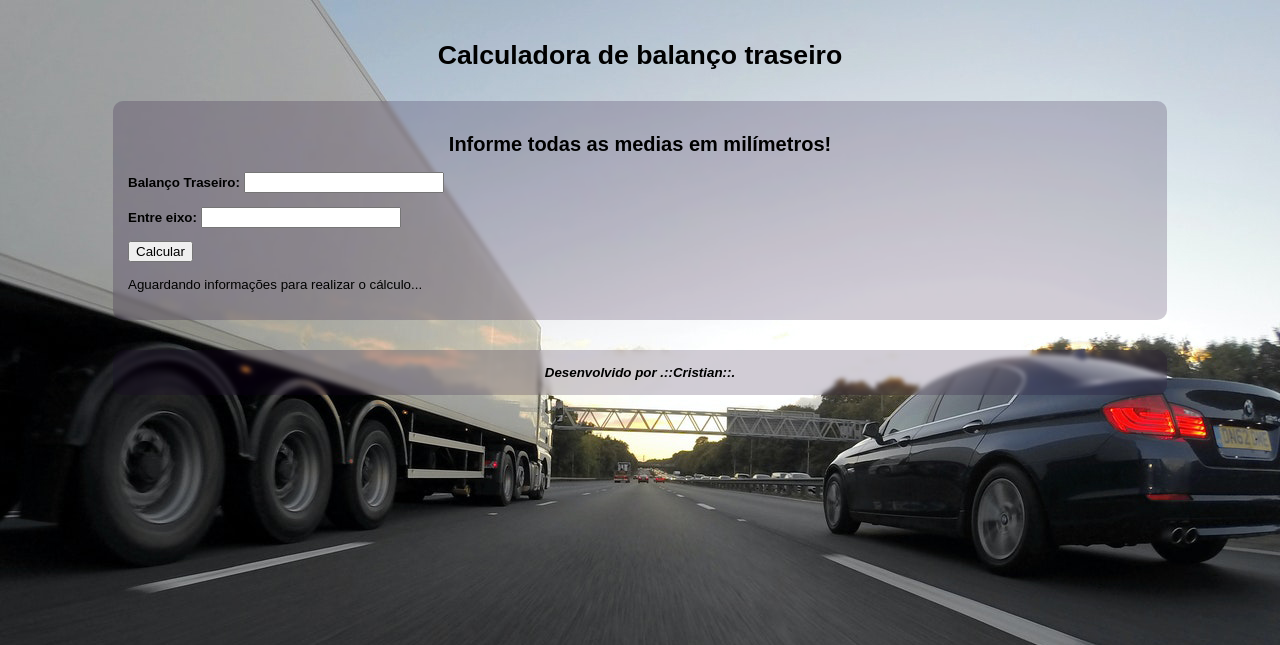
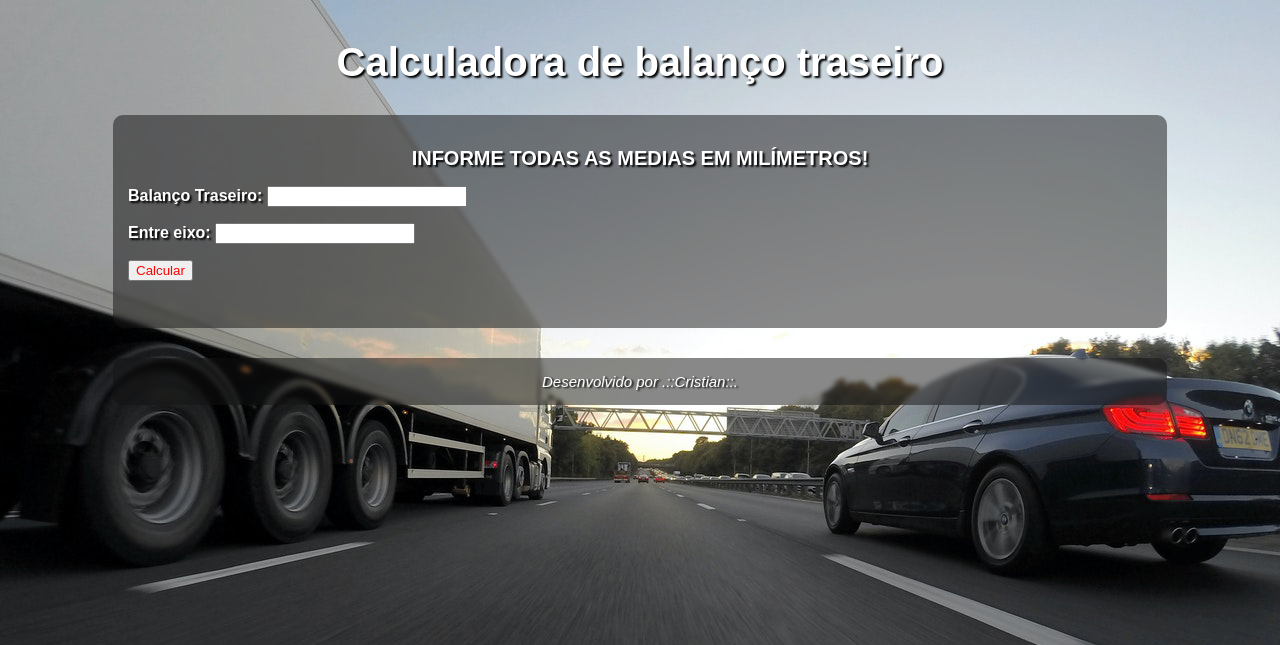
Before and after one commit to CristianDoSantos/CalculoBalancoTraseiro, a PHP site: page / in a window 1280 px wide. Shown: the top 645 px of the page. Run offline with PHP 8.4, Linux system fonts and the light colour scheme.

Commit message:
ultimos ajustes no css

```diff
--- a/css/estilo.css
+++ b/css/estilo.css
@@ -6,13 +6,15 @@ body {
 }
 
 header {
-    color: rgb(0, 0, 0);
+    color: rgb(255, 255, 255);
     text-align: center;
     margin-top: 40px;
+    text-shadow: 2px 2px 2px black;
+    font-size: 20px;
 }
 
 section {
-    background-color: rgba(25, 2, 47, 0.2);
+    background-color: rgba(19, 18, 18, 0.5);
     backdrop-filter: blur(2px);
     border-radius: 10px;
     padding: 15px;
@@ -23,22 +25,45 @@ section {
 }
 section h1 {
     text-align: center;
+    color: white;
+    text-shadow: 2px 2px 2px black;
+    text-transform: uppercase;
+    font-size: 20px;
 }
-p {
+#dados p{
+    font-size: larger;
     font-weight: bolder;
+    color: white;
+    text-shadow: 2px 2px 2px black;
+
+}
+#botao{
+    color: red;
+    text-align: center;
+
+}
+#res, #informacoes{
+    color: white;
+    font-size: 15px;
+    text-align: center;
+    text-transform: uppercase;
+
 }
 
 footer {
     color: rgb(0, 0, 0);
     text-align: center;
     font-style: italic;
+    text-shadow: 2px 1px 2px black;
 }
 
 #balancoT, #entreE {
     width: 15vw;
 }
 #vidro{
-    background-color: rgba(25, 2, 47, 0.2);
+    color: white;
+    font-size: 15px;
+    background-color: rgba(19, 18, 18, 0.5);
     backdrop-filter: blur(2px);
     border-radius: 10px;
     padding: 15px;
--- a/index.html
+++ b/index.html
@@ -20,11 +20,10 @@
             <p>Entre eixo:
                 <input type="number" name="entreE" id="entreE">
             </p>
-            <input type="button" value="Calcular" onclick="calcular()">
+            <input id="botao" type="button" value="Calcular" onclick="calcular()">
         </div>
         <div id="res">
             <br>
-            Aguardando informações para realizar o cálculo...
         </div>
         <p id="informacoes"></p>
     </section>
```
